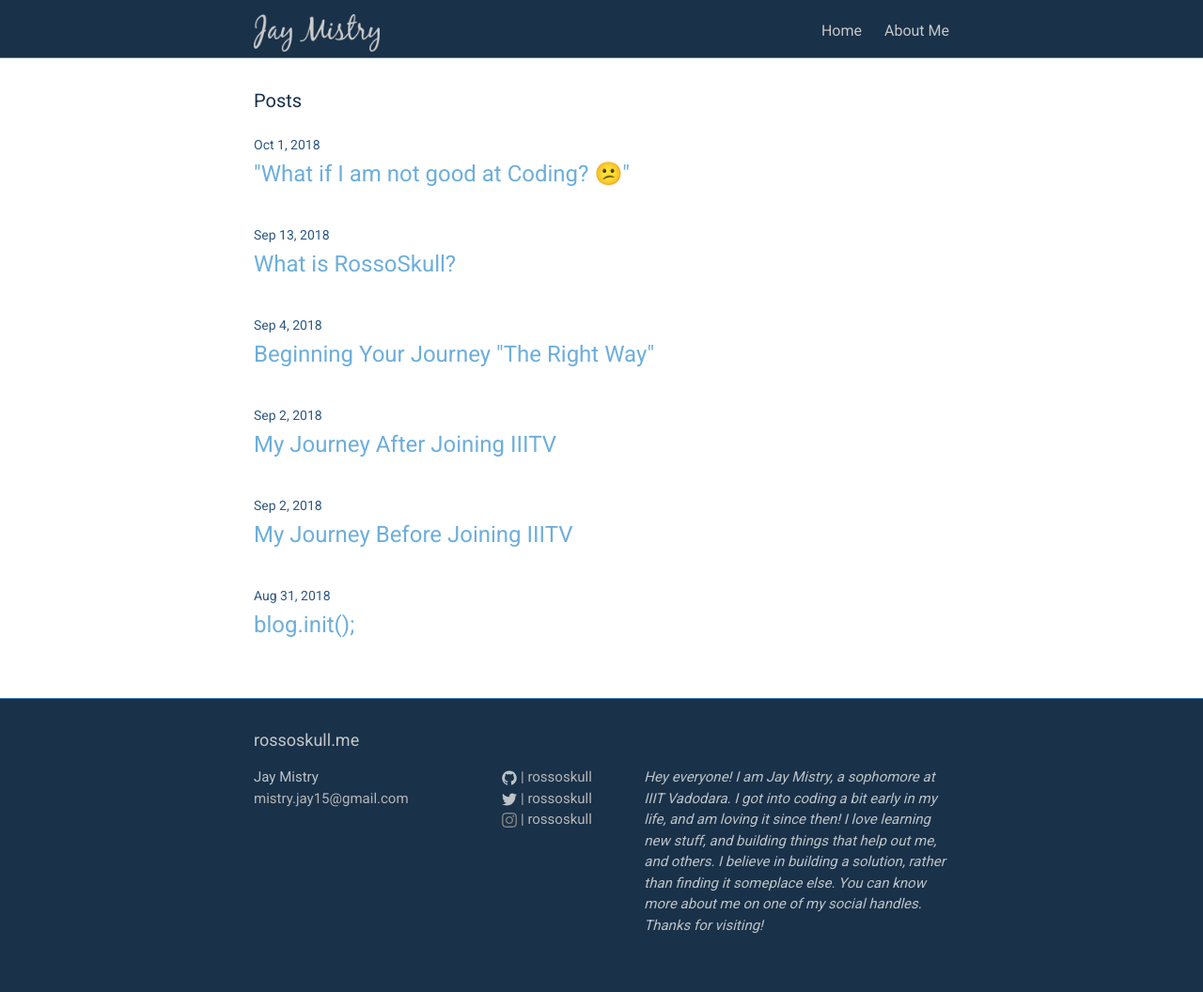
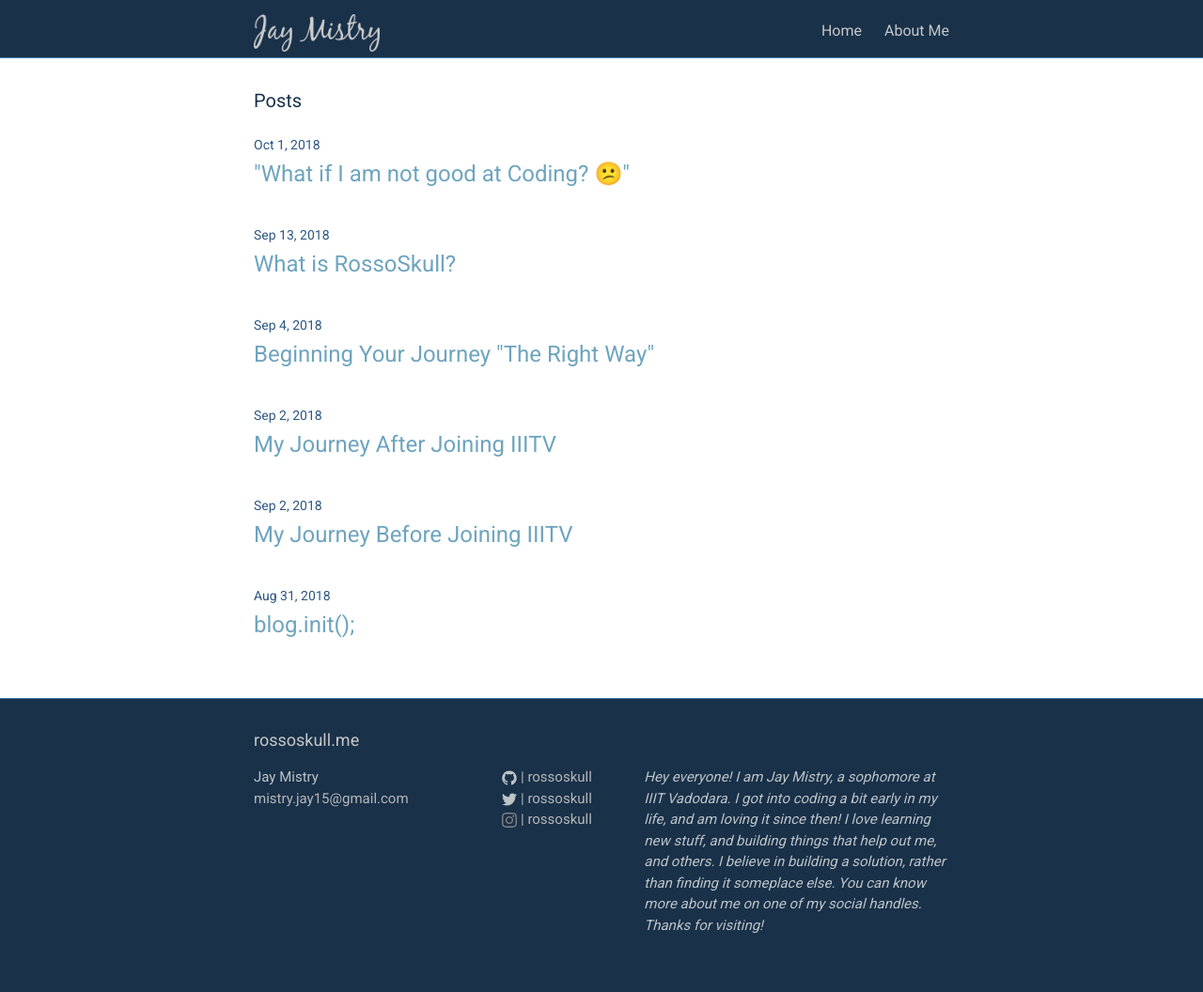
Before and after one commit to rossoskull/blog, a Jekyll site: the page built from index.html, in a window 1280 px wide. Shown: the whole page at 94% size. Built offline with Jekyll 4.4.1, drawn with Linux system fonts in a browser that asks for light colours.

Commit message:
Changed light blue to #6EA4BF

```diff
--- a/css/main.scss
+++ b/css/main.scss
@@ -24,7 +24,7 @@ $grey-color-dark:  darken($grey-color, 15%);
 
 $white-color:       #fff;
 
-$light-blue-color:   #6DAEDB;
+$light-blue-color:   #6EA4BF;
 $light-blue-color-dark: darken($light-blue-color, 15%);
 
 $blue-color:       #2d5782;
```
Also changed, not shown: 2 other files.
